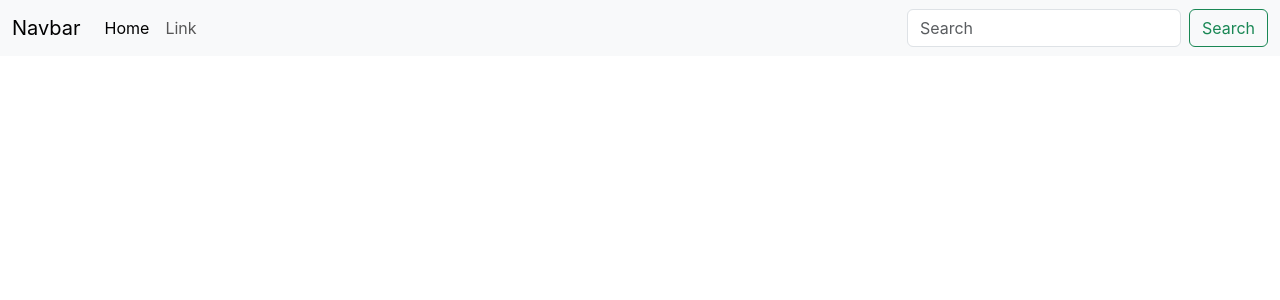
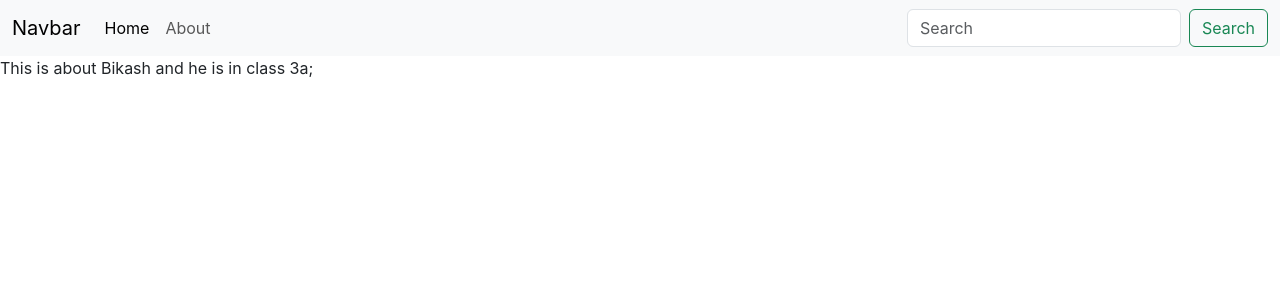
Before and after one commit to Bikramstha99/iNoteBookFrontEnd, a React (Create React App) app: page /about in a window 1280 px wide. Shown: the top 300 px of the page. Built offline with nearby package versions, Linux system fonts and the light colour scheme.

Commit message:
Routing and useContext hook: Using React Context API

```diff
--- a/src/App.js
+++ b/src/App.js
@@ -1,17 +1,22 @@
 import './App.css';
-import {
-  createBrowserRouter,
-  RouterProvider,
-  Route,
-  Link,
-} from "react-router-dom";
+import { BrowserRouter as Router, Route, Routes } from 'react-router-dom';
 import Navbar from './components/Navbar';
-
+import Home from './components/Home';
+import About from './components/About';
+import NoteState from './context/Notes/NoteState';
 
 function App() {
   return (
     <>
-    <Navbar/>
+    <NoteState>
+      <Router>
+        <Navbar />
+        <Routes>
+          <Route exact path="/" element={<Home />} />
+          <Route exact path="/about" element={<About />} />
+        </Routes>
+      </Router>
+      </NoteState>
     </>
   );
 }
--- a/src/components/About.js
+++ b/src/components/About.js
@@ -1,9 +1,16 @@
-import React from 'react'
+import React, { useEffect } from 'react'
+import { useContext } from 'react'
+import NoteContext from '../context/Notes/noteContext'
 
 const About = () => {
+  const a=useContext(NoteContext)
+  useEffect(()=>{
+    a.update();
+    // eslint-disable-next-line
+  },[])
   return (
     <div>
-      This is about.
+      This is about {a.state.name} and he is in class {a.state.class};
     </div>
   )
 }
--- /dev/null
+++ b/src/components/Home.js
@@ -0,0 +1,11 @@
+import React from 'react'
+
+const Home = () => {
+  return (
+    <div>
+      THis is home
+    </div>
+  )
+}
+
+export default Home
--- a/src/components/Navbar.js
+++ b/src/components/Navbar.js
@@ -1,20 +1,23 @@
-import React from 'react'
+import React from 'react';
+import {
+  Link
+} from "react-router-dom";
 
 const Navbar = () => {
   return (
     <nav className="navbar navbar-expand-lg bg-body-tertiary">
   <div className="container-fluid">
-    <a className="navbar-brand" href="#">Navbar</a>
+    <Link className="navbar-brand" to="/">Navbar</Link>
     <button className="navbar-toggler" type="button" data-bs-toggle="collapse" data-bs-target="#navbarSupportedContent" aria-controls="navbarSupportedContent" aria-expanded="false" aria-label="Toggle navigation">
       <span className="navbar-toggler-icon"></span>
     </button>
     <div className="collapse navbar-collapse" id="navbarSupportedContent">
       <ul className="navbar-nav me-auto mb-2 mb-lg-0">
         <li className="nav-item">
-          <a className="nav-link active" aria-current="page" href="#">Home</a>
+          <Link className="nav-link active" aria-current="page" to="/">Home</Link>
         </li>
         <li className="nav-item">
-          <a className="nav-link" href="#">Link</a>
+          <Link className="nav-link" to="/about">About</Link>
         </li>
       </ul>
       <form className="d-flex" role="search">
--- /dev/null
+++ b/src/context/Notes/NoteState.js
@@ -0,0 +1,25 @@
+import React, { useState } from "react";
+import NoteContext from "./noteContext";
+
+const NoteState = (props) => {
+    const s1 = {
+        "name": "Bikram",
+        "class": "5b"
+    };
+    const [state, setState] = useState(s1);
+    const update = () => {
+        setTimeout(() => {
+            setState({
+                "name": "Bikash",
+                "class": "3a"
+            });
+        }, 1000);
+    };
+    return (
+        <NoteContext.Provider value={{ state, update }}>
+            {props.children}
+        </NoteContext.Provider>
+    );
+}
+
+export default NoteState;
--- /dev/null
+++ b/src/context/Notes/noteContext.js
@@ -0,0 +1,5 @@
+import { createContext } from "react";
+
+const NoteContext = createContext();
+
+export default NoteContext;
```
Also changed, not shown: 1 other file (tests, documents, lock files or other folders).
